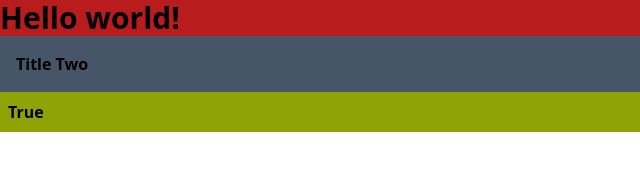
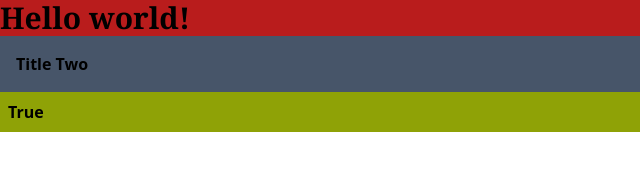
Before and after one commit to Christiano0407/travelWeb_tailwind, a website: page index.html in a window 1280 px wide. Shown: the full height of the page, 0-640 px from the left. Drawn offline with nearby package versions, Linux system fonts and the light colour scheme; files that its build step writes are made by us from their sources.

Commit message:
travel change

```diff
--- a/index.html
+++ b/index.html
@@ -8,7 +8,7 @@
     <title>Travel Web | Tailwind Framework| TravelWeb.dev</title>
   </head>
   <body>
-    <h1 class="text-3xl font-bold bg-red-700">Hello world!</h1>
+    <h1 class="text-3xl font-bold font-serif bg-red-700">Hello world!</h1>
     <h2 class="p-4 font-extrabold bg-slate-600">Title Two</h2>
     <p class="font-bold bg-secondary p-2">True</p>
   </body>
```
